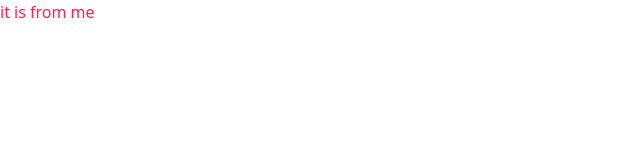
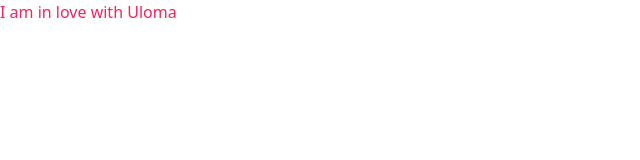
Before and after one commit to Bishopukpai/multivendor-store, a Next.js app: page / in a window 1280 px wide. Shown: the top 160 px of the page, without its empty margins (0-640 px from the left). Built offline with nearby package versions, Linux system fonts and the light colour scheme.

Commit message:
just testing again

```diff
--- a/src/app/page.tsx
+++ b/src/app/page.tsx
@@ -5,7 +5,7 @@ export default function Home() {
   return (
     <div>
       <p className="text-rose-500">
-         it is from me
+         I am in love with Uloma
       </p>
     </div>
   );
```
